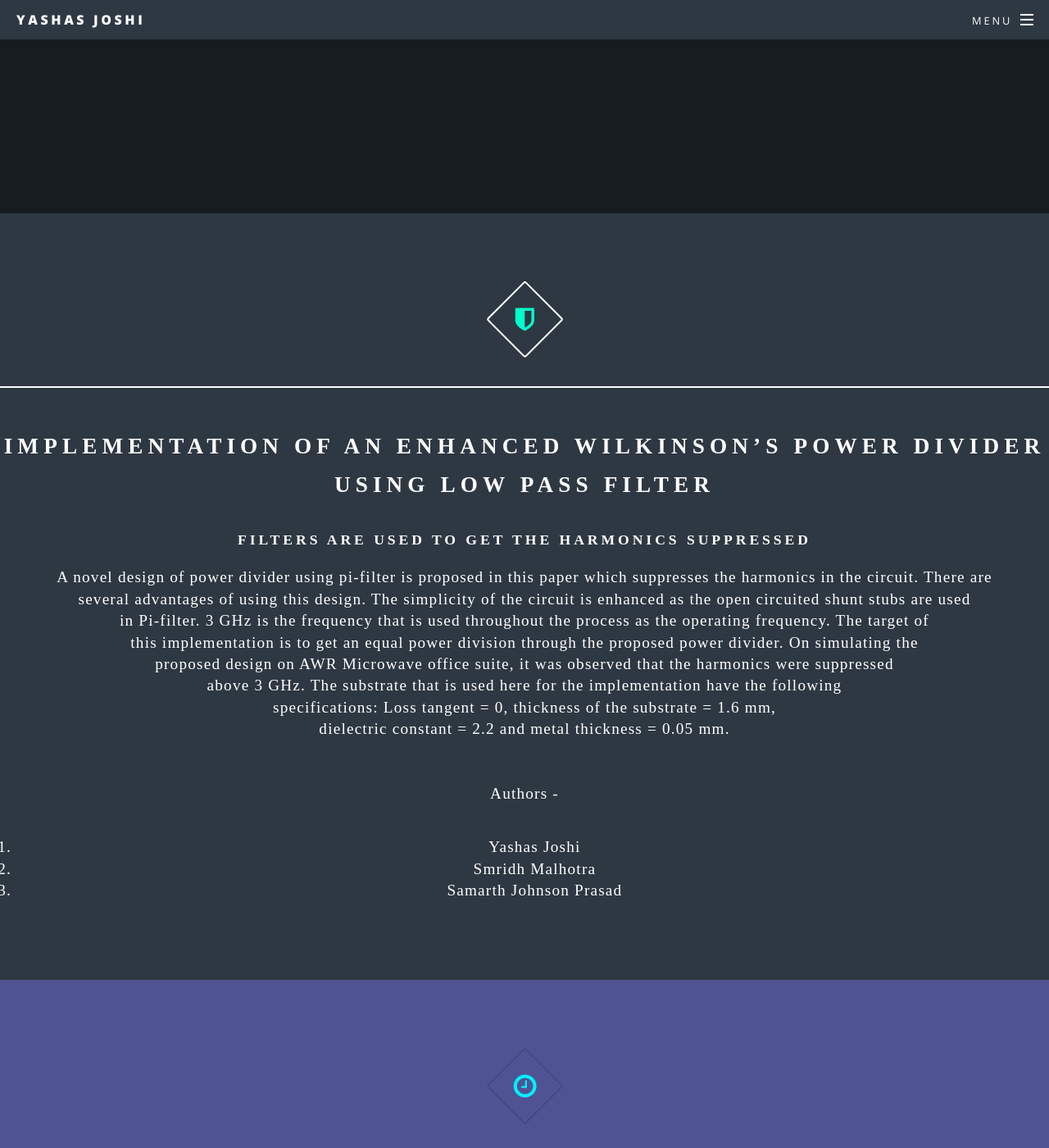
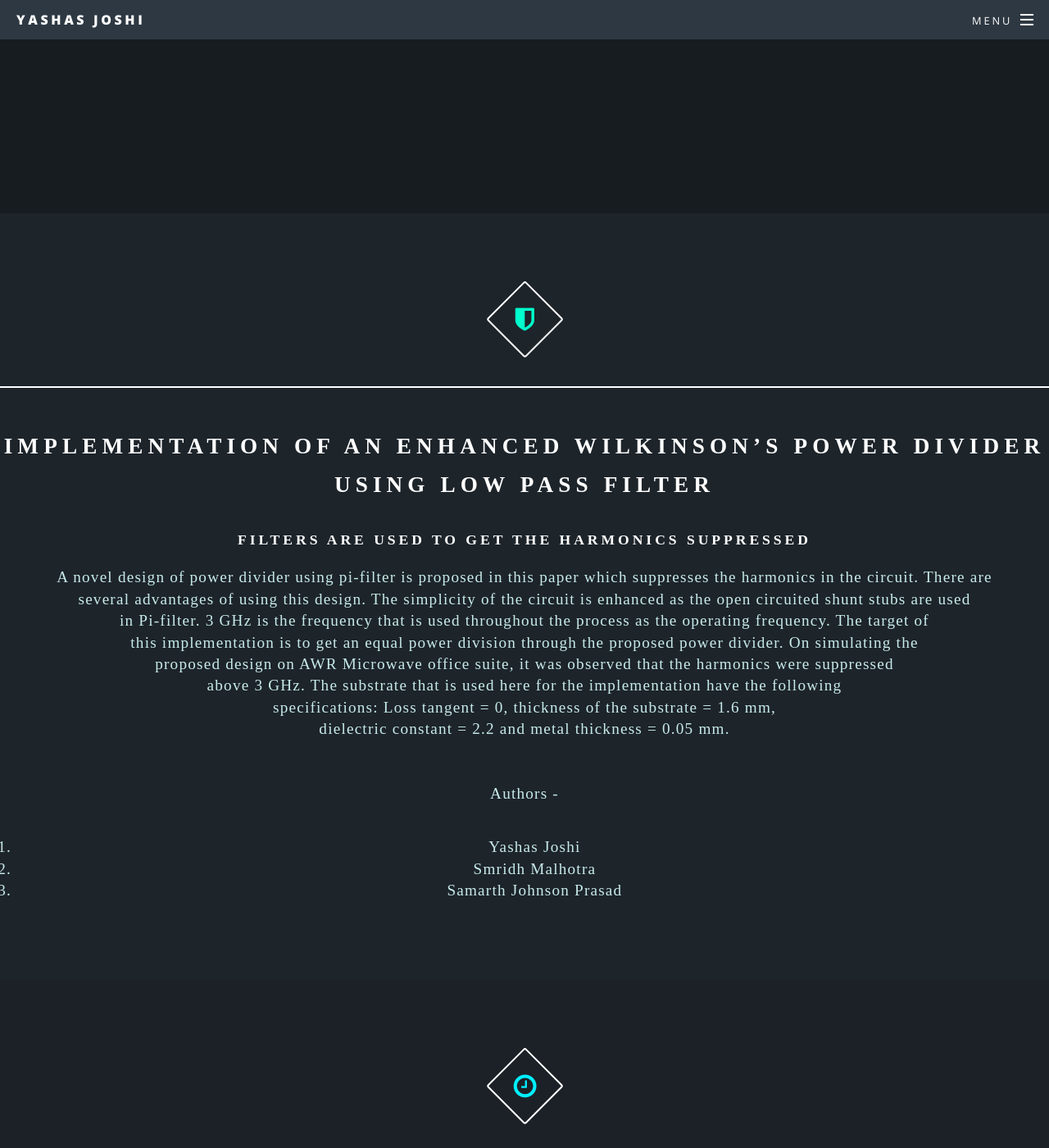
Before and after one commit to yashasjoshi/yashasjoshi.github.io, a Jekyll site: the page built from eceproj.html, in a window 1280 px wide and 1400 px high, scrolled down 369 px. Shown: the whole window at 82% size. Built offline with Jekyll 4.4.1, drawn with Linux system fonts in a browser that asks for light colours.

Commit message:
Style update

```diff
--- a/css/main.css
+++ b/css/main.css
@@ -2854,6 +2854,23 @@ img {
 			background-color: #2e3842;
 		}
 
+		.wrapper.style7 {
+			background-color: rgba(29, 36, 42,0.7);
+			color: #c7ebe8;
+		}
+
+		.wrapper.style8 {
+			background-color: rgba(29, 36, 42,0.9);
+			color: #c7ebe8;
+		}
+
+		.wrapper.style9 {
+			background-color: rgba(29, 36, 42,01);
+			color: #c7ebe8;
+		}
+
+
+
 		.wrapper.style3 {
 			background-color: #505393;
 			color: #d3d4e4;
--- a/eceproj.html
+++ b/eceproj.html
@@ -4,7 +4,7 @@ title: Electronics and communications projects
 discription: Here are the abstracts of few ECE projects that I've worked on...
 ---
 						<br/>
-						<section class="wrapper style2 special">
+						<section class="wrapper style9 special">
 							<div class="content">
 								<span class="icon fa-shield fa-flip-horizontal major style1 "><span class="label">Lorem</span></span><br/><hr/>
 								<h2 style="font-family:Goudy Old Style;  font-size:170%">Implementation Of An Enhanced Wilkinson’s Power Divider Using Low Pass Filter</h2>
@@ -25,7 +25,7 @@ discription: Here are the abstracts of few ECE projects that I've worked on...
 								</p>
 							</div>
 						</section>
-						<section class="wrapper style3 special">
+						<section class="wrapper style7 special">
 							<div class="content">
 								<span class="icon fa-clock-o major style2 "><span class="label">Lorem</span></span><br/><hr/>
 								<h2 style="font-family:Goudy Old Style;  font-size:170%">Implementing Access Control in the network for<br/>EIGRP-OSPF And OSPF-RIP Redistribution</h2>
@@ -44,7 +44,7 @@ discription: Here are the abstracts of few ECE projects that I've worked on...
 								</p>
 							</div>
 						</section>
-						<section class="wrapper style1 special">
+						<section class="wrapper style2 special">
 							<div class="content">
 								<span class="icon fa-empire major style1 "><span class="label">Lorem</span></span><br/><hr/>
 								<h2 style="font-family:Goudy Old Style;  font-size:170%">Design of 80 Gbps Optical Submarine Network</h2>
@@ -63,7 +63,7 @@ discription: Here are the abstracts of few ECE projects that I've worked on...
 								</p>
 							</div>
 						</section>
-						<section class="wrapper style2 special">
+						<section class="wrapper style8 special">
 							<div class="content">
 								<span class="icon fa-motorcycle major style1 "><span class="label">Lorem</span></span><br/><hr/>
 								<h2 style="font-family:Goudy Old Style;  font-size:170%">Acoustic Detection of Rear Approaching Vehicles</h2>
```
